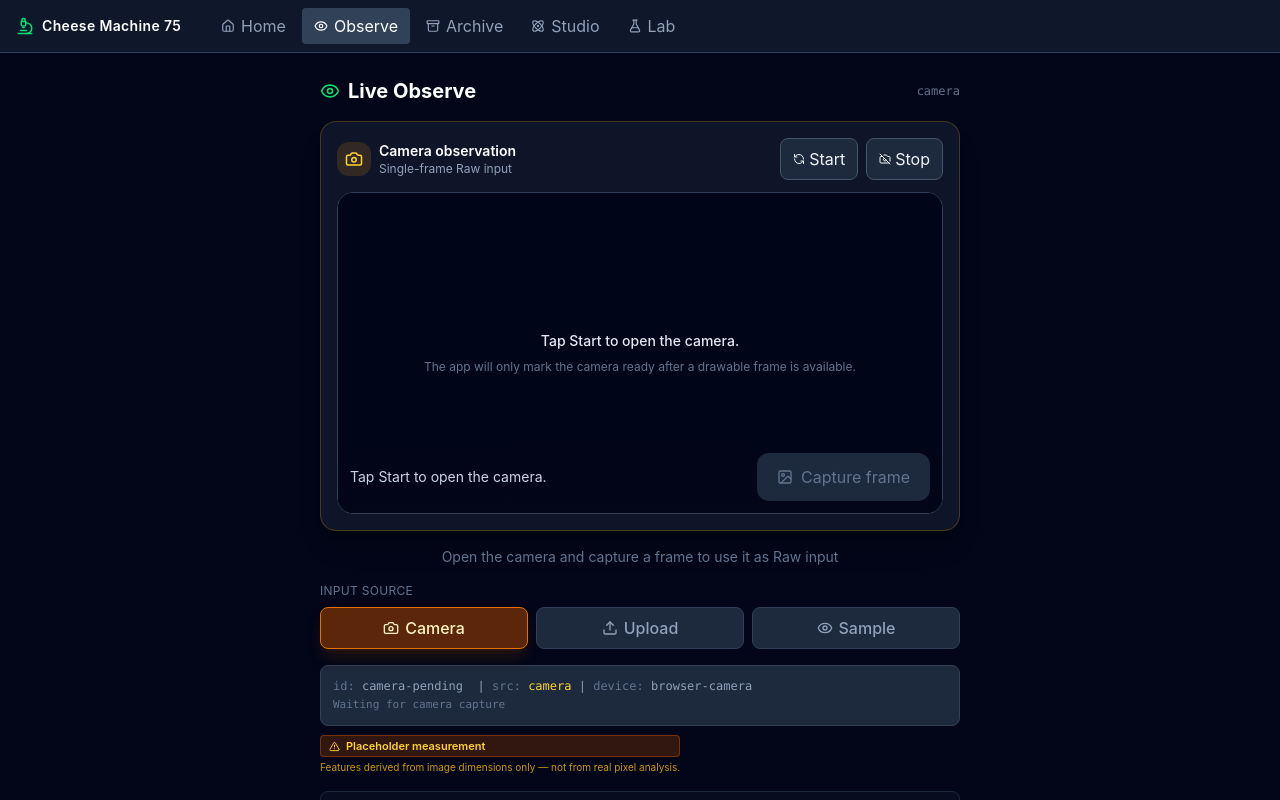
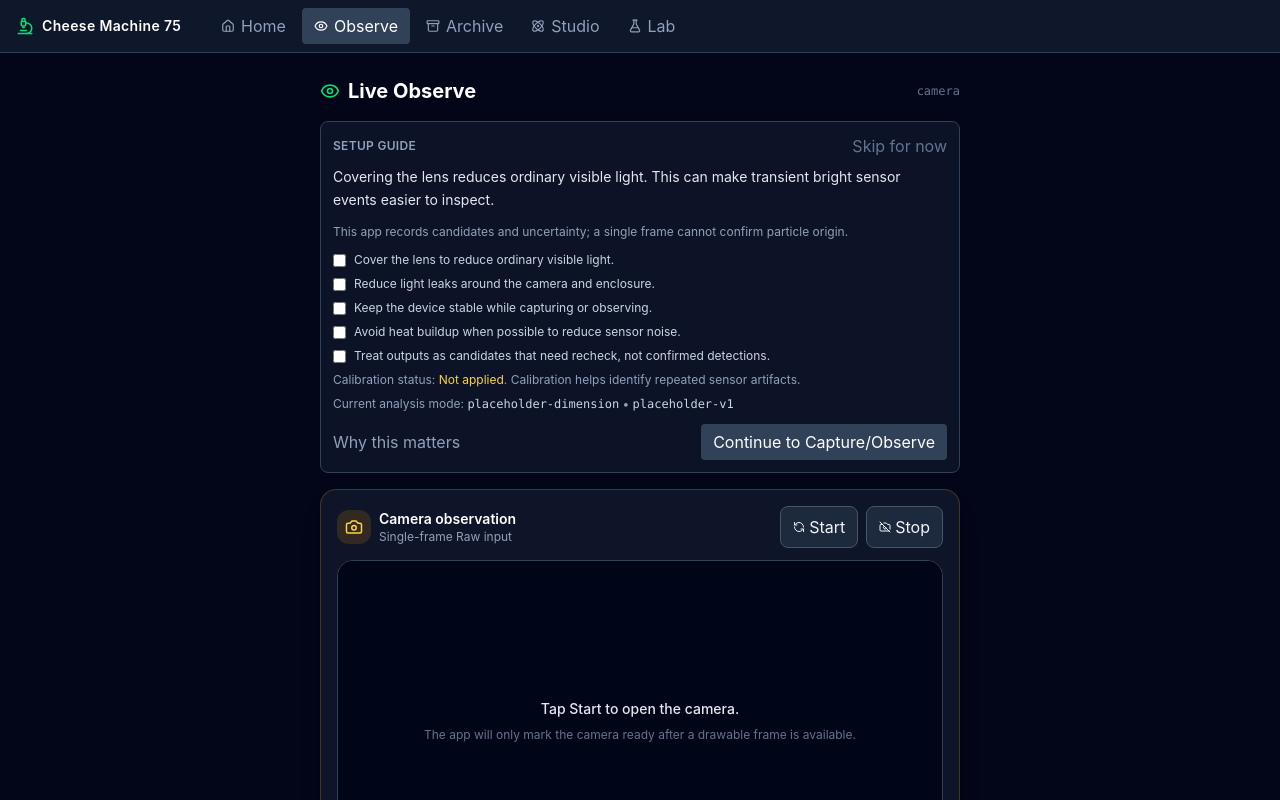
Before and after one commit to sunpotflower4460-cpu/Cheese-Machine-75, a React (Vite) app: page / in a window 1280 px wide. Both pictures are taken after a click on the button "Start Observing". Shown: the top 800 px of the page. Built offline with nearby package versions, Linux system fonts and the light colour scheme.

Commit message:
Add Live Observe setup guide with cautious candidate checklist

```diff
--- a/src/ui/pages/LiveObservePage.tsx
+++ b/src/ui/pages/LiveObservePage.tsx
@@ -26,6 +26,9 @@ type LiveObservePageProps = {
 }
 
 type InputMode = 'sample' | 'upload' | 'camera'
+type SetupChecklistKey = 'coverLens' | 'reduceLeaks' | 'keepStill' | 'avoidHeat' | 'treatAsCandidates'
+
+const SETUP_GUIDE_HIDDEN_KEY = 'live-observe-setup-guide-hidden'
 
 export function LiveObservePage({ crystals, onSave, navigate }: LiveObservePageProps) {
   const [inputMode, setInputMode] = useState<InputMode>('camera')
@@ -34,6 +37,24 @@ export function LiveObservePage({ crystals, onSave, navigate }: LiveObservePageP
   const [cameraInput, setCameraInput] = useState<ObservationInput | null>(null)
   const [showOverlay, setShowOverlay] = useState(false)
   const [savedId, setSavedId] = useState<string | null>(null)
+  const [setupGuideHidden, setSetupGuideHidden] = useState(() => {
+    if (typeof localStorage === 'undefined') {
+      return false
+    }
+    try {
+      return localStorage.getItem(SETUP_GUIDE_HIDDEN_KEY) === '1'
+    } catch {
+      return false
+    }
+  })
+  const [setupGuideExpanded, setSetupGuideExpanded] = useState(false)
+  const [setupChecklist, setSetupChecklist] = useState<Record<SetupChecklistKey, boolean>>({
+    coverLens: false,
+    reduceLeaks: false,
+    keepStill: false,
+    avoidHeat: false,
+    treatAsCandidates: false,
+  })
 
   // Resolve active event based on mode
   const { event: sampleEvent } = detectNextEvent(eventIndex)
@@ -92,6 +113,7 @@ export function LiveObservePage({ crystals, onSave, navigate }: LiveObservePageP
   const qualityNotes = Array.from(new Set([...guide.cautionNotes, ...homeCheck.reasons, ...provenancePreview.warnings]))
   const hasCandidateInput = (inputMode === 'upload' && !!uploadedInput) || (inputMode === 'camera' && !!cameraInput)
   const showCandidateReview = inputMode !== 'sample' && hasCandidateInput
+  const calibrationApplied = provenancePreview.calibrationStatus === 'applied'
 
   const handleNext = useCallback(() => {
     setSavedId(null)
@@ -139,6 +161,33 @@ export function LiveObservePage({ crystals, onSave, navigate }: LiveObservePageP
     }
   }, [inputMode, handleCameraClear, handleImageClear])
 
+  const toggleSetupCheck = useCallback((key: SetupChecklistKey) => {
+    setSetupChecklist((prev) => ({ ...prev, [key]: !prev[key] }))
+  }, [])
+
+  const handleHideSetupGuide = useCallback(() => {
+    setSetupGuideHidden(true)
+    setSetupGuideExpanded(false)
+    if (typeof localStorage !== 'undefined') {
+      try {
+        localStorage.setItem(SETUP_GUIDE_HIDDEN_KEY, '1')
+      } catch {
+        // no-op
+      }
+    }
+  }, [])
+
+  const handleShowSetupGuide = useCallback(() => {
+    setSetupGuideHidden(false)
+    if (typeof localStorage !== 'undefined') {
+      try {
+        localStorage.removeItem(SETUP_GUIDE_HIDDEN_KEY)
+      } catch {
+        // no-op
+      }
+    }
+  }, [])
+
   return (
     <div className="min-h-screen bg-slate-950 text-white">
       <NavBar navigate={navigate} current="/observe" />
@@ -155,6 +204,87 @@ export function LiveObservePage({ crystals, onSave, navigate }: LiveObservePageP
             {inputMode === 'camera' && 'camera'}
           </div>
         </div>
+
+        {!setupGuideHidden ? (
+          <div className="mb-4 bg-slate-900/80 border border-slate-700 rounded-lg p-3">
+            <div className="flex items-center justify-between gap-3 mb-2">
+              <p className="text-xs uppercase tracking-wide text-slate-400 font-semibold">Setup Guide</p>
+              <button
+                onClick={handleHideSetupGuide}
+                className="text-[11px] text-slate-500 hover:text-slate-300 transition-colors"
+              >
+                Skip for now
+              </button>
+            </div>
+            <p className="text-sm text-slate-200 leading-relaxed mb-3">
+              Covering the lens reduces ordinary visible light. This can make transient bright sensor events easier to inspect.
+            </p>
+            <p className="text-xs text-slate-400 mb-3">
+              This app records candidates and uncertainty; a single frame cannot confirm particle origin.
+            </p>
+            <div className="space-y-2 text-xs">
+              <label className="flex items-start gap-2 text-slate-300">
+                <input type="checkbox" checked={setupChecklist.coverLens} onChange={() => toggleSetupCheck('coverLens')} className="mt-0.5" />
+                <span>Cover the lens to reduce ordinary visible light.</span>
+              </label>
+              <label className="flex items-start gap-2 text-slate-300">
+                <input type="checkbox" checked={setupChecklist.reduceLeaks} onChange={() => toggleSetupCheck('reduceLeaks')} className="mt-0.5" />
+                <span>Reduce light leaks around the camera and enclosure.</span>
+              </label>
+              <label className="flex items-start gap-2 text-slate-300">
+                <input type="checkbox" checked={setupChecklist.keepStill} onChange={() => toggleSetupCheck('keepStill')} className="mt-0.5" />
+                <span>Keep the device stable while capturing or observing.</span>
+              </label>
+              <label className="flex items-start gap-2 text-slate-300">
+                <input type="checkbox" checked={setupChecklist.avoidHeat} onChange={() => toggleSetupCheck('avoidHeat')} className="mt-0.5" />
+                <span>Avoid heat buildup when possible to reduce sensor noise.</span>
+              </label>
+              <label className="flex items-start gap-2 text-slate-300">
+                <input type="checkbox" checked={setupChecklist.treatAsCandidates} onChange={() => toggleSetupCheck('treatAsCandidates')} className="mt-0.5" />
+                <span>Treat outputs as candidates that need recheck, not confirmed detections.</span>
+              </label>
+              <p className="text-slate-400">
+                Calibration status:{' '}
+                <span className={calibrationApplied ? 'text-green-400' : 'text-amber-300'}>
+                  {calibrationApplied ? 'Applied' : 'Not applied'}
+                </span>
+                . Calibration helps identify repeated sensor artifacts.
+              </p>
+              <p className="text-slate-400">
+                Current analysis mode:{' '}
+                <span className="font-mono text-slate-300">{currentMeasuredSource}</span>
+                {' • '}
+                <span className="font-mono text-slate-300">{provenancePreview.algorithmId}</span>
+              </p>
+            </div>
+            <div className="mt-3 flex items-center justify-between gap-2">
+              <button
+                onClick={() => setSetupGuideExpanded((v) => !v)}
+                className="text-xs text-slate-400 hover:text-slate-200 transition-colors"
+              >
+                {setupGuideExpanded ? 'Hide details' : 'Why this matters'}
+              </button>
+              <button
+                onClick={handleHideSetupGuide}
+                className="text-xs bg-slate-700 hover:bg-slate-600 text-white px-3 py-1.5 rounded transition-colors"
+              >
+                Continue to Capture/Observe
+              </button>
+            </div>
+            {setupGuideExpanded && (
+              <p className="mt-3 text-xs text-slate-400 leading-relaxed">
+                Dark setup reduces ordinary light and repeatable artifacts so candidate features are easier to inspect. Even with careful setup, event origin stays uncertain from a single frame.
+              </p>
+            )}
+          </div>
+        ) : (
+          <div className="mb-4 flex items-center justify-between bg-slate-900/50 border border-slate-800 rounded-lg p-2.5">
+            <p className="text-xs text-slate-500">Setup Guide hidden for returning observation sessions.</p>
+            <button onClick={handleShowSetupGuide} className="text-xs text-slate-300 hover:text-white transition-colors">
+              Show guide
+            </button>
+          </div>
+        )}
 
         {/* Camera-first mode: show camera panel prominently */}
         {inputMode === 'camera' && (
```
